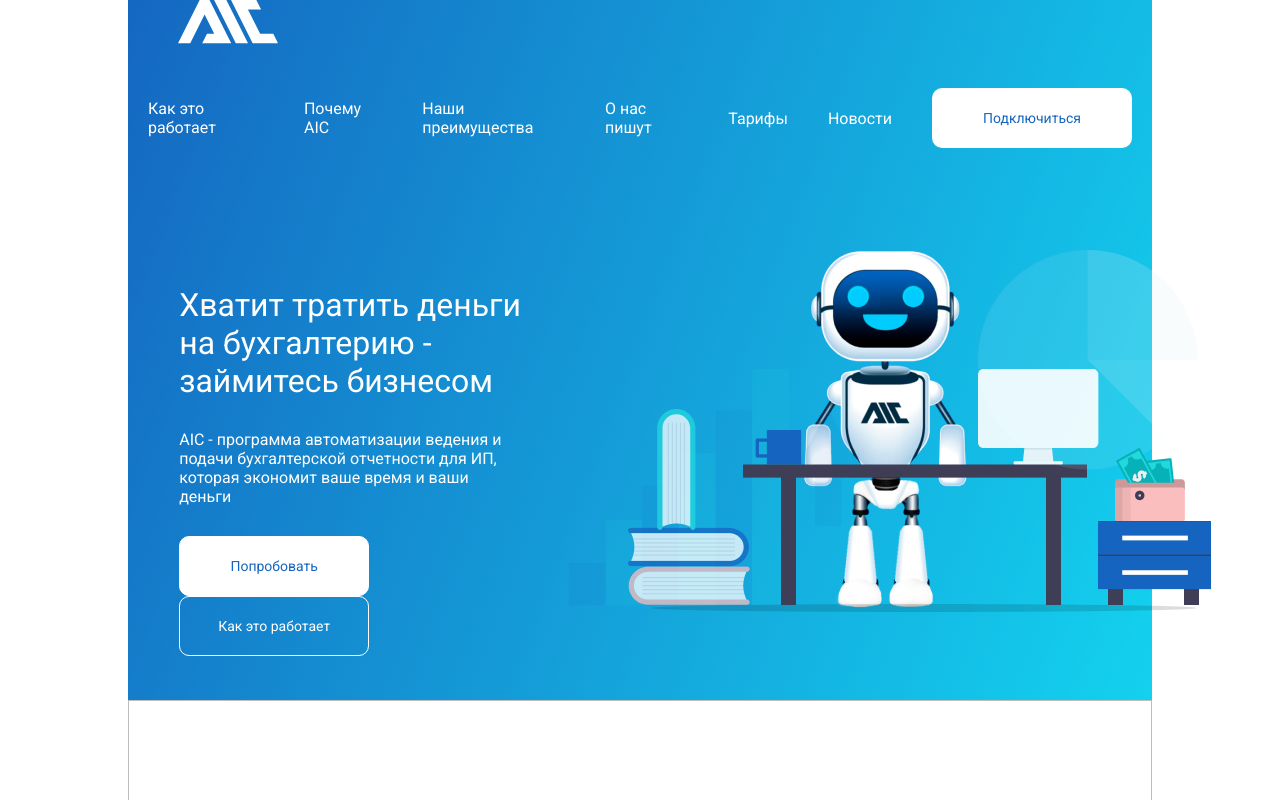
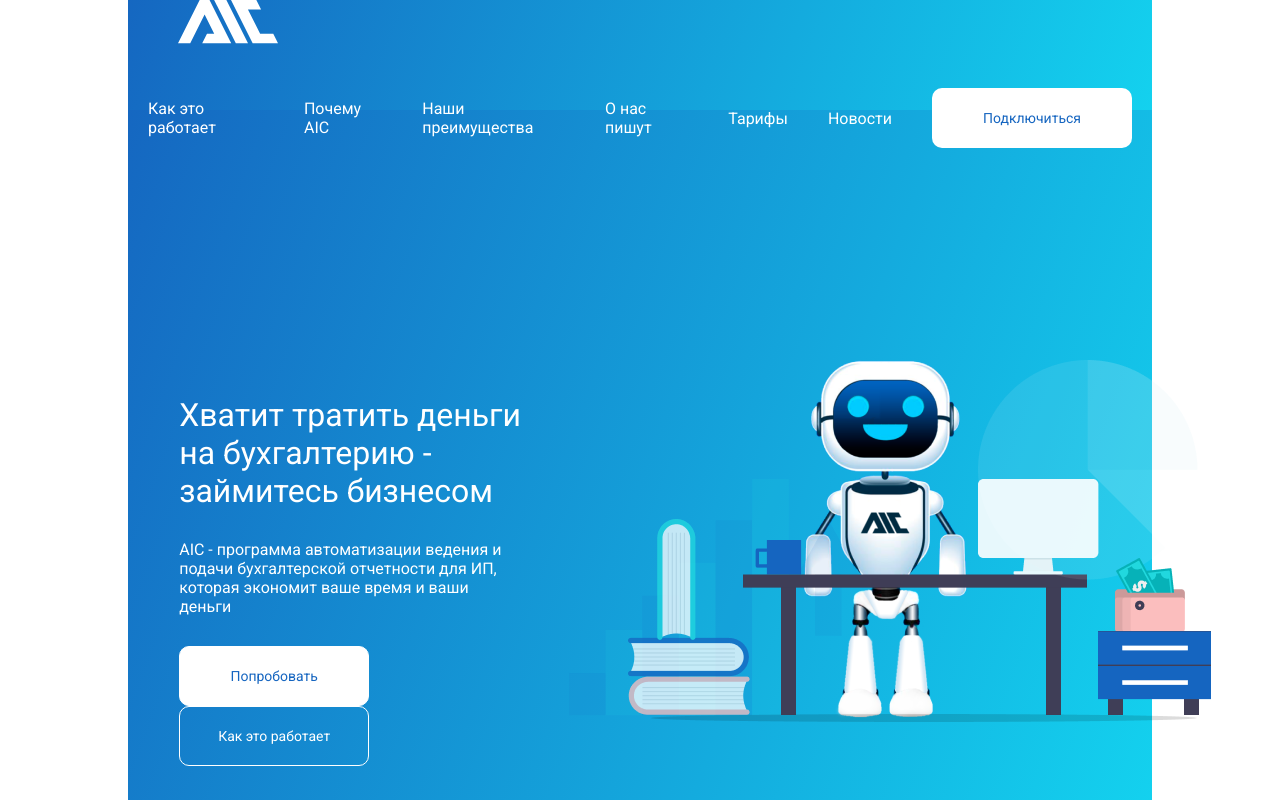
Before and after one commit to OlgaPyryeva/AICBuhgalteria, a React (Create React App) app: page / in a window 1280 px wide. Shown: the top 800 px of the page. Built offline with nearby package versions, Linux system fonts and the light colour scheme.

Commit message:
убрала фиксированное позиционирование

```diff
--- a/src/components/pages/home/navbar/NavBar.css
+++ b/src/components/pages/home/navbar/NavBar.css
@@ -10,12 +10,11 @@
   flex-wrap: wrap;
   justify-content: space-between;
   align-items: center;
-  position: fixed;
-  top: 0;
-  left: 10%;
-  background-color: Transparent;
+  margin-left: 10%;
+  /* background-color: Transparent; */
   /* background-color: rgba(177, 176, 176, 0.2); */
-  z-index: 3;
+  background: linear-gradient(110.34deg, #1565c0 -2.02%, #13f1fc 129.72%);
+  /* z-index: 3; */
 }
 
 .logo img {
```
